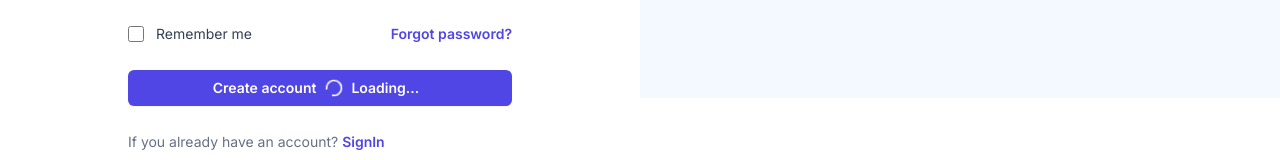
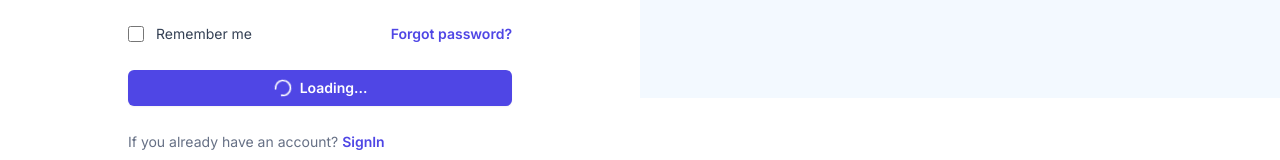
Before and after one commit to gevalinho/conduitbox_bank, a Next.js app: page /sign-up in a window 1280 px wide. Shown: the part 702-862 px from the top of the page. Built offline with nearby package versions, Linux system fonts and the light colour scheme.

Commit message:
implement loader in AuthForm

```diff
--- a/components/ui/AuthForm.tsx
+++ b/components/ui/AuthForm.tsx
@@ -70,6 +70,7 @@ const AuthForm: React.FC<AuthFormProps> = ({ type }) => {
     console.log("Form Data:", data);
     // Handle form submission logic here (e.g., API calls)
     reset();
+    setIsLoading(false);
   };
 
   return (
@@ -386,7 +387,7 @@ const AuthForm: React.FC<AuthFormProps> = ({ type }) => {
                     type="submit"
                     className="flex w-full justify-center rounded-md bg-indigo-600 px-3 py-1.5 text-sm/6 font-semibold text-white shadow-sm hover:bg-indigo-500 focus-visible:outline focus-visible:outline-2 focus-visible:outline-offset-2 focus-visible:outline-indigo-600"
                   >
-                    Create account{" "}
+                    <span hidden={isLoading}>Create account </span>
                     {isLoading && (
                       <div className="flex items-center px-2">
                         <Loader2 size={20} className="animate-spin " /> &nbsp;
@@ -401,7 +402,7 @@ const AuthForm: React.FC<AuthFormProps> = ({ type }) => {
                     type="submit"
                     className="flex w-full justify-center rounded-md bg-indigo-600 px-3 py-1.5 text-sm/6 font-semibold text-white shadow-sm hover:bg-indigo-500 focus-visible:outline focus-visible:outline-2 focus-visible:outline-offset-2 focus-visible:outline-indigo-600"
                   >
-                    Sign in{" "}
+                    <span hidden={isLoading}>Sign in </span>
                     {isLoading && (
                       <div className="flex items-center px-2">
                         <Loader2 size={20} className="animate-spin " /> &nbsp;
```
